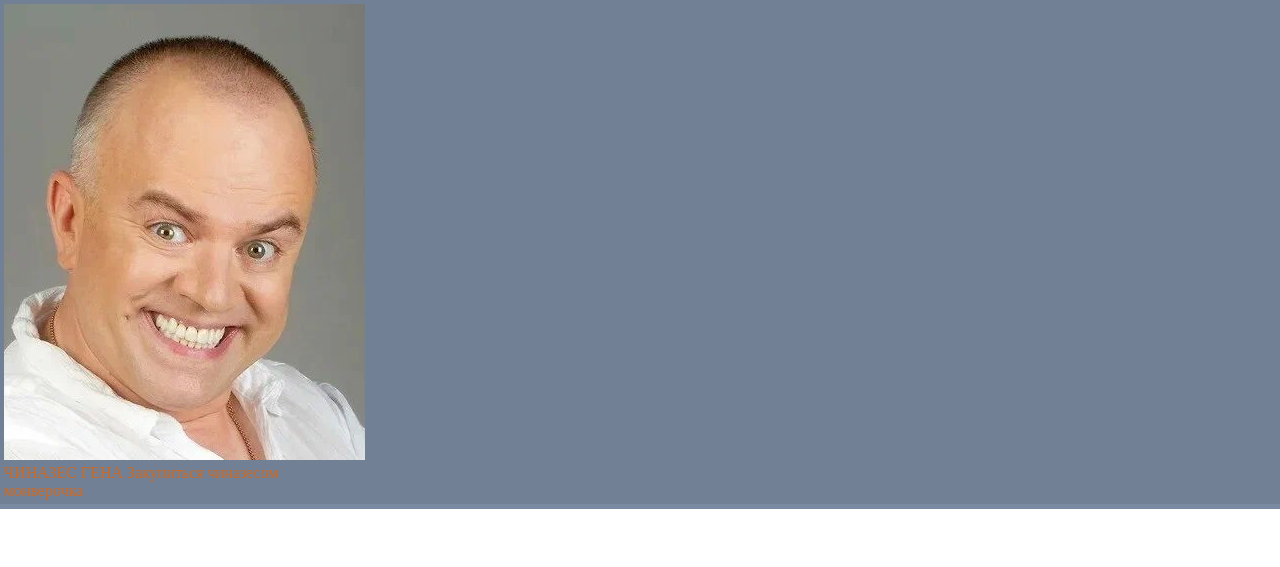
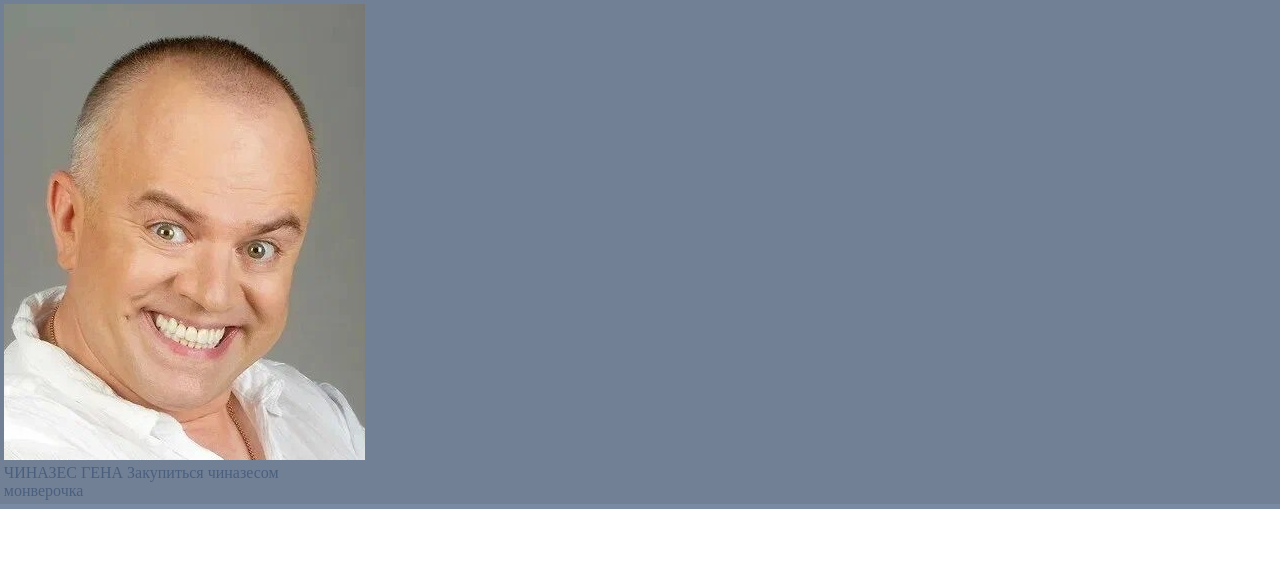
Before and after one commit to Boblox-lab/Boblox-lab.github-io, a PHP site: page / in a window 1280 px wide. Shown: the top 567 px of the page. Run offline with PHP 8.4, Linux system fonts and the light colour scheme; some web fonts are replaced.

Commit message:
Update main.css

```diff
--- a/css/main.css
+++ b/css/main.css
@@ -11,7 +11,7 @@ body {
 }
 
 a {
-    color: chocolate;
+    color: #4a5f7e;
     text-decoration: none;
     transition: all.6s ease;
     -ms-transition: all.6s ease;
@@ -21,7 +21,7 @@ a {
 }
 
 a:hover {
-    color: sandybrown;
+    color: #556e93;
     text-decoration: none;
     transition: all.6s ease;
     -ms-transition: all.6s ease;
```
